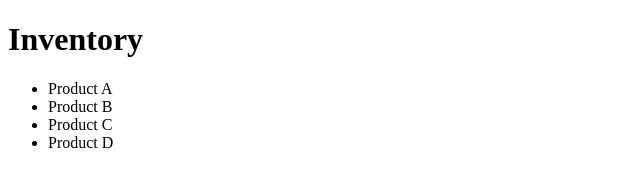
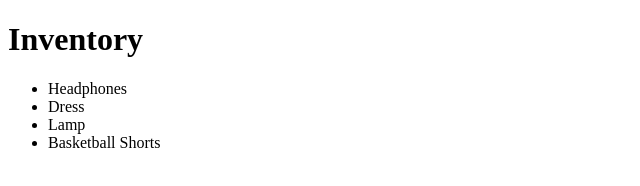
Before and after one commit to muthee-p/JSON, a plain HTML site: page index.html in a window 1280 px wide. Shown: the whole page, without its empty margins (0-640 px from the left). Drawn offline with Linux system fonts and the light colour scheme.

Commit message:
testing auto deploy

```diff
--- a/data.json
+++ b/data.json
@@ -2,28 +2,28 @@
   "inventory": [
     {
       "id": 1,
-      "name": "Product A",
+      "name": "Headphones",
       "category": "Electronics",
       "quantity": 10,
       "price": 49.99
     },
     {
       "id": 2,
-      "name": "Product B",
+      "name": "Dress",
       "category": "Clothing",
       "quantity": 5,
       "price": 19.99
     },
     {
       "id": 3,
-      "name": "Product C",
+      "name": "Lamp",
       "category": "Home",
       "quantity": 2,
       "price": 99.99
     },
     {
       "id": 4,
-      "name": "Product D",
+      "name": "Basketball Shorts",
       "category": "Sports",
       "quantity": 7,
       "price": 29.99
--- a/index.html
+++ b/index.html
@@ -9,7 +9,7 @@
 
   <script>
     // Fetch data from JSON file
-    fetch('/data.json')
+    fetch('./data.json')
       .then(response => response.json())
       .then(data => {
         const fullInventory = document.getElementById('full_inventory');
```
